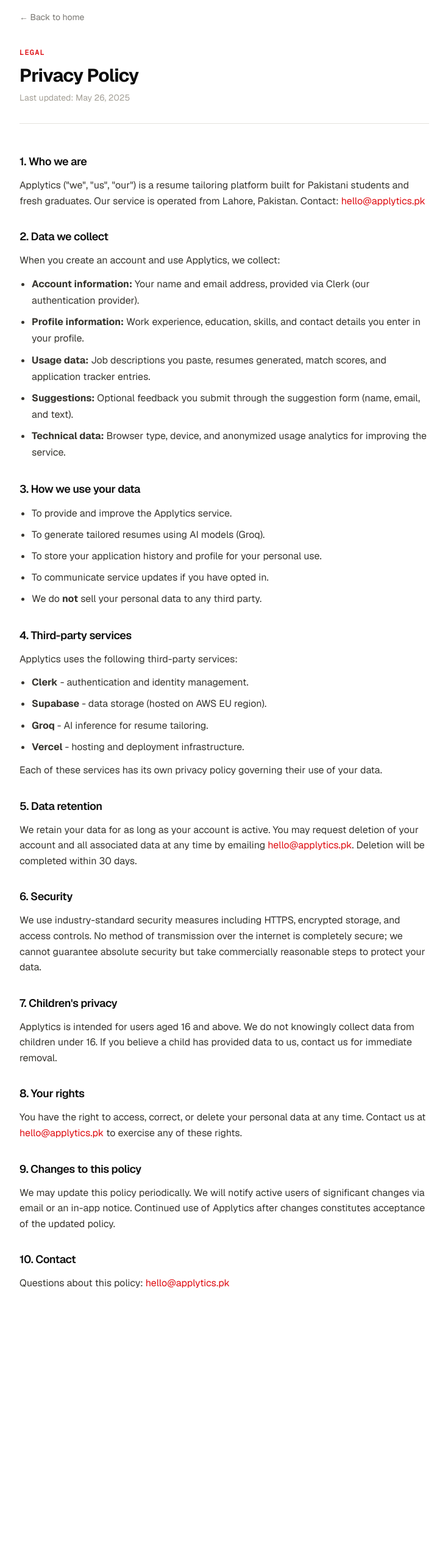
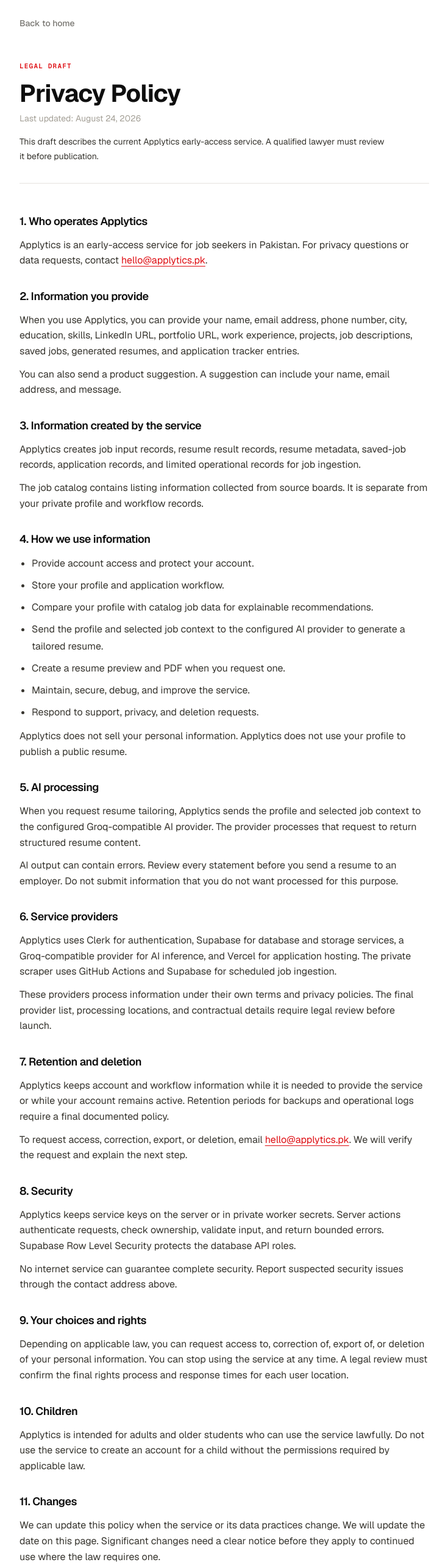
Before and after one commit to mr-ahtashamulhaq/applytics-manus, a Next.js app: page /privacy in a window 1280 px wide. Shown: the part 80-2646 px from the top of the page at 61% size, without its empty margins (272-1007 px from the left). Before the commit the page ends 2293 px from the top, so only its background shows below. Built offline with nearby package versions, Linux system fonts and the light colour scheme; no server answers.

Commit message:
Draft legal pages

```diff
--- a/app/privacy/page.tsx
+++ b/app/privacy/page.tsx
@@ -2,109 +2,97 @@
 import Link from 'next/link'
 
 export const metadata: Metadata = {
-  title: 'Applytics',
-  description: 'How Applytics collects, stores, and uses your personal data.',
+  title: 'Privacy Policy',
+  description: 'How Applytics collects, uses, stores, and protects information during early access.',
+}
+
+const updated = 'August 24, 2026'
+
+function Section({ title, children }: { title: string; children: React.ReactNode }) {
+  return (
+    <section>
+      <h2 className="mb-3 text-lg font-semibold" style={{ color: 'var(--ink-deep)' }}>{title}</h2>
+      <div className="flex flex-col gap-3">{children}</div>
+    </section>
+  )
 }
 
 export default function PrivacyPage() {
-  const updated = 'May 26, 2025'
-
   return (
     <main className="min-h-[100dvh]" style={{ background: 'var(--canvas)' }}>
-      <div className="max-w-[720px] mx-auto px-6 py-24">
-        {/* Back */}
-        <Link
-          href="/"
-          className="inline-flex items-center gap-1.5 text-sm mb-10 transition-colors"
-          style={{ color: 'var(--steel)' }}
-        >
-          &larr; Back to home
-        </Link>
+      <div className="mx-auto max-w-[720px] px-6 py-20 md:py-24">
+        <Link href="/" className="mb-10 inline-flex min-h-11 items-center text-sm font-medium" style={{ color: 'var(--steel)' }}>Back to home</Link>
+        <header className="mb-12 border-b pb-8" style={{ borderColor: 'var(--hairline)' }}>
+          <p className="text-label mb-3" style={{ color: 'var(--brand-red)' }}>Legal draft</p>
+          <h1 className="text-h1" style={{ color: 'var(--ink-deep)' }}>Privacy Policy</h1>
+          <p className="mt-2 text-sm" style={{ color: 'var(--stone)' }}>Last updated: {updated}</p>
+          <p className="mt-4 text-sm leading-6" style={{ color: 'var(--charcoal)' }}>This draft describes the current Applytics early-access service. A qualified lawyer must review it before publication.</p>
+        </header>
 
-        {/* Header */}
-        <div className="mb-12" style={{ borderBottom: '1px solid var(--hairline)', paddingBottom: '32px' }}>
-          <p className="text-xs font-semibold uppercase tracking-widest mb-3" style={{ color: 'var(--brand-red)', fontFamily: 'var(--font-geist-mono)' }}>
-            Legal
-          </p>
-          <h1 className="text-3xl font-bold mb-2" style={{ color: 'var(--ink-deep)', letterSpacing: '-0.75px' }}>
-            Privacy Policy
-          </h1>
-          <p className="text-sm" style={{ color: 'var(--stone)' }}>Last updated: {updated}</p>
-        </div>
+        <div className="flex flex-col gap-8 text-base leading-7" style={{ color: 'var(--charcoal)' }}>
+          <Section title="1. Who operates Applytics">
+            <p>Applytics is an early-access service for job seekers in Pakistan. For privacy questions or data requests, contact <a href="mailto:hello@applytics.pk" className="underline underline-offset-4" style={{ color: 'var(--brand-red)' }}>hello@applytics.pk</a>.</p>
+          </Section>
 
-        {/* Content */}
-        <div className="flex flex-col gap-8" style={{ color: 'var(--charcoal)', lineHeight: 1.7 }}>
+          <Section title="2. Information you provide">
+            <p>When you use Applytics, you can provide your name, email address, phone number, city, education, skills, LinkedIn URL, portfolio URL, work experience, projects, job descriptions, saved jobs, generated resumes, and application tracker entries.</p>
+            <p>You can also send a product suggestion. A suggestion can include your name, email address, and message.</p>
+          </Section>
 
-          <section>
-            <h2 className="text-lg font-semibold mb-3" style={{ color: 'var(--ink-deep)' }}>1. Who we are</h2>
-            <p>Applytics (&quot;we&quot;, &quot;us&quot;, &quot;our&quot;) is a resume tailoring platform built for Pakistani students and fresh graduates. Our service is operated from Lahore, Pakistan. Contact: <a href="mailto:hello@applytics.pk" style={{ color: 'var(--brand-red)' }}>hello@applytics.pk</a></p>
-          </section>
+          <Section title="3. Information created by the service">
+            <p>Applytics creates job input records, resume result records, resume metadata, saved-job records, application records, and limited operational records for job ingestion.</p>
+            <p>The job catalog contains listing information collected from source boards. It is separate from your private profile and workflow records.</p>
+          </Section>
 
-          <section>
-            <h2 className="text-lg font-semibold mb-3" style={{ color: 'var(--ink-deep)' }}>2. Data we collect</h2>
-            <p className="mb-3">When you create an account and use Applytics, we collect:</p>
-            <ul className="flex flex-col gap-2" style={{ paddingLeft: '20px', listStyleType: 'disc' }}>
-              <li><strong>Account information:</strong> Your name and email address, provided via Clerk (our authentication provider).</li>
-              <li><strong>Profile information:</strong> Work experience, education, skills, and contact details you enter in your profile.</li>
-              <li><strong>Usage data:</strong> Job descriptions you paste, resumes generated, match scores, and application tracker entries.</li>
-              <li><strong>Suggestions:</strong> Optional feedback you submit through the suggestion form (name, email, and text).</li>
-              <li><strong>Technical data:</strong> Browser type, device, and anonymized usage analytics for improving the service.</li>
+          <Section title="4. How we use information">
+            <ul className="list-disc space-y-2 pl-5">
+              <li>Provide account access and protect your account.</li>
+              <li>Store your profile and application workflow.</li>
+              <li>Compare your profile with catalog job data for explainable recommendations.</li>
+              <li>Send the profile and selected job context to the configured AI provider to generate a tailored resume.</li>
+              <li>Create a resume preview and PDF when you request one.</li>
+              <li>Maintain, secure, debug, and improve the service.</li>
+              <li>Respond to support, privacy, and deletion requests.</li>
             </ul>
-          </section>
+            <p>Applytics does not sell your personal information. Applytics does not use your profile to publish a public resume.</p>
+          </Section>
 
-          <section>
-            <h2 className="text-lg font-semibold mb-3" style={{ color: 'var(--ink-deep)' }}>3. How we use your data</h2>
-            <ul className="flex flex-col gap-2" style={{ paddingLeft: '20px', listStyleType: 'disc' }}>
-              <li>To provide and improve the Applytics service.</li>
-              <li>To generate tailored resumes using AI models (Groq).</li>
-              <li>To store your application history and profile for your personal use.</li>
-              <li>To communicate service updates if you have opted in.</li>
-              <li>We do <strong>not</strong> sell your personal data to any third party.</li>
-            </ul>
-          </section>
+          <Section title="5. AI processing">
+            <p>When you request resume tailoring, Applytics sends the profile and selected job context to the configured Groq-compatible AI provider. The provider processes that request to return structured resume content.</p>
+            <p>AI output can contain errors. Review every statement before you send a resume to an employer. Do not submit information that you do not want processed for this purpose.</p>
+          </Section>
 
-          <section>
-            <h2 className="text-lg font-semibold mb-3" style={{ color: 'var(--ink-deep)' }}>4. Third-party services</h2>
-            <p className="mb-3">Applytics uses the following third-party services:</p>
-            <ul className="flex flex-col gap-2" style={{ paddingLeft: '20px', listStyleType: 'disc' }}>
-              <li><strong>Clerk</strong> - authentication and identity management.</li>
-              <li><strong>Supabase</strong> - data storage (hosted on AWS EU region).</li>
-              <li><strong>Groq</strong> - AI inference for resume tailoring.</li>
-              <li><strong>Vercel</strong> - hosting and deployment infrastructure.</li>
-            </ul>
-            <p className="mt-3">Each of these services has its own privacy policy governing their use of your data.</p>
-          </section>
+          <Section title="6. Service providers">
+            <p>Applytics uses Clerk for authentication, Supabase for database and storage services, a Groq-compatible provider for AI inference, and Vercel for application hosting. The private scraper uses GitHub Actions and Supabase for scheduled job ingestion.</p>
+            <p>These providers process information under their own terms and privacy policies. The final provider list, processing locations, and contractual details require legal review before launch.</p>
+          </Section>
 
-          <section>
-            <h2 className="text-lg font-semibold mb-3" style={{ color: 'var(--ink-deep)' }}>5. Data retention</h2>
-            <p>We retain your data for as long as your account is active. You may request deletion of your account and all associated data at any time by emailing <a href="mailto:hello@applytics.pk" style={{ color: 'var(--brand-red)' }}>hello@applytics.pk</a>. Deletion will be completed within 30 days.</p>
-          </section>
+          <Section title="7. Retention and deletion">
+            <p>Applytics keeps account and workflow information while it is needed to provide the service or while your account remains active. Retention periods for backups and operational logs require a final documented policy.</p>
+            <p>To request access, correction, export, or deletion, email <a href="mailto:hello@applytics.pk" className="underline underline-offset-4" style={{ color: 'var(--brand-red)' }}>hello@applytics.pk</a>. We will verify the request and explain the next step.</p>
+          </Section>
 
-          <section>
-            <h2 className="text-lg font-semibold mb-3" style={{ color: 'var(--ink-deep)' }}>6. Security</h2>
-            <p>We use industry-standard security measures including HTTPS, encrypted storage, and access controls. No method of transmission over the internet is completely secure; we cannot guarantee absolute security but take commercially reasonable steps to protect your data.</p>
-          </section>
+          <Section title="8. Security">
+            <p>Applytics keeps service keys on the server or in private worker secrets. Server actions authenticate requests, check ownership, validate input, and return bounded errors. Supabase Row Level Security protects the database API roles.</p>
+            <p>No internet service can guarantee complete security. Report suspected security issues through the contact address above.</p>
+          </Section>
 
-          <section>
-            <h2 className="text-lg font-semibold mb-3" style={{ color: 'var(--ink-deep)' }}>7. Children&apos;s privacy</h2>
-            <p>Applytics is intended for users aged 16 and above. We do not knowingly collect data from children under 16. If you believe a child has provided data to us, contact us for immediate removal.</p>
-          </section>
+          <Section title="9. Your choices and rights">
+            <p>Depending on applicable law, you can request access to, correction of, export of, or deletion of your personal information. You can stop using the service at any time. A legal review must confirm the final rights process and response times for each user location.</p>
+          </Section>
 
-          <section>
-            <h2 className="text-lg font-semibold mb-3" style={{ color: 'var(--ink-deep)' }}>8. Your rights</h2>
-            <p>You have the right to access, correct, or delete your personal data at any time. Contact us at <a href="mailto:hello@applytics.pk" style={{ color: 'var(--brand-red)' }}>hello@applytics.pk</a> to exercise any of these rights.</p>
-          </section>
+          <Section title="10. Children">
+            <p>Applytics is intended for adults and older students who can use the service lawfully. Do not use the service to create an account for a child without the permissions required by applicable law.</p>
+          </Section>
 
-          <section>
-            <h2 className="text-lg font-semibold mb-3" style={{ color: 'var(--ink-deep)' }}>9. Changes to this policy</h2>
-            <p>We may update this policy periodically. We will notify active users of significant changes via email or an in-app notice. Continued use of Applytics after changes constitutes acceptance of the updated policy.</p>
-          </section>
+          <Section title="11. Changes">
+            <p>We can update this policy when the service or its data practices change. We will update the date on this page. Significant changes need a clear notice before they apply to continued use where the law requires one.</p>
+          </Section>
 
-          <section>
-            <h2 className="text-lg font-semibold mb-3" style={{ color: 'var(--ink-deep)' }}>10. Contact</h2>
-            <p>Questions about this policy: <a href="mailto:hello@applytics.pk" style={{ color: 'var(--brand-red)' }}>hello@applytics.pk</a></p>
-          </section>
-
+          <Section title="12. Contact">
+            <p>Send privacy questions and data requests to <a href="mailto:hello@applytics.pk" className="underline underline-offset-4" style={{ color: 'var(--brand-red)' }}>hello@applytics.pk</a>.</p>
+            <p><Link href="/terms" className="underline underline-offset-4" style={{ color: 'var(--brand-red)' }}>Read the Terms of Use</Link>.</p>
+          </Section>
         </div>
       </div>
     </main>
--- /dev/null
+++ b/app/terms/page.tsx
@@ -0,0 +1,93 @@
+import type { Metadata } from 'next'
+import Link from 'next/link'
+
+export const metadata: Metadata = {
+  title: 'Terms of Use',
+  description: 'Terms for using Applytics during the early-access period.',
+}
+
+const updated = 'August 24, 2026'
+
+function Section({ title, children }: { title: string; children: React.ReactNode }) {
+  return (
+    <section>
+      <h2 className="mb-3 text-lg font-semibold" style={{ color: 'var(--ink-deep)' }}>{title}</h2>
+      <div className="flex flex-col gap-3">{children}</div>
+    </section>
+  )
+}
+
+export default function TermsPage() {
+  return (
+    <main className="min-h-[100dvh]" style={{ background: 'var(--canvas)' }}>
+      <div className="mx-auto max-w-[720px] px-6 py-20 md:py-24">
+        <Link href="/" className="mb-10 inline-flex min-h-11 items-center text-sm font-medium" style={{ color: 'var(--steel)' }}>Back to home</Link>
+        <header className="mb-12 border-b pb-8" style={{ borderColor: 'var(--hairline)' }}>
+          <p className="text-label mb-3" style={{ color: 'var(--brand-red)' }}>Legal draft</p>
+          <h1 className="text-h1" style={{ color: 'var(--ink-deep)' }}>Terms of Use</h1>
+          <p className="mt-2 text-sm" style={{ color: 'var(--stone)' }}>Last updated: {updated}</p>
+          <p className="mt-4 text-sm leading-6" style={{ color: 'var(--charcoal)' }}>This draft describes the current Applytics early-access service. A qualified lawyer must review it before publication.</p>
+        </header>
+
+        <div className="flex flex-col gap-8 text-base leading-7" style={{ color: 'var(--charcoal)' }}>
+          <Section title="1. About these terms">
+            <p>These Terms of Use govern your use of Applytics, an early-access service for job seekers in Pakistan. By using the service, you agree to these terms. If you do not agree, do not use the service.</p>
+          </Section>
+
+          <Section title="2. Early access">
+            <p>Applytics is under active development. Features, source coverage, availability, and stored data behavior can change. The early-access service is provided without a promise of continuous availability.</p>
+            <p>Applytics is free during early access. These terms do not create a promise about future pricing, quotas, support, or feature availability.</p>
+          </Section>
+
+          <Section title="3. Your account">
+            <p>You are responsible for the information that you provide and for activity under your account. Keep your authentication details private. Tell us if you believe that someone used your account without permission.</p>
+            <p>You must provide information that you have the right to use. Do not upload or paste confidential information that you are not authorized to process.</p>
+          </Section>
+
+          <Section title="4. Acceptable use">
+            <p>You must not use Applytics to break the law, impersonate another person, access another user&apos;s data, probe or attack the service, bypass access controls, overload the service, or submit malicious content.</p>
+            <p>You must not use automated access against job boards or the Applytics application unless the applicable terms and documentation allow it. Job-source access is controlled by the private scraper and its source-specific rules.</p>
+          </Section>
+
+          <Section title="5. Job listings">
+            <p>Applytics displays job listings collected from external source boards. Listing details can be incomplete, stale, removed, or inaccurate. Applytics does not employ the listed companies and does not guarantee that a role is open.</p>
+            <p>Open the source listing before you apply. You are responsible for checking the employer, role, location, deadline, and application instructions.</p>
+          </Section>
+
+          <Section title="6. AI resumes and PDFs">
+            <p>Applytics uses an AI provider to rewrite profile content for a selected job. The service uses validation checks, but AI output can still be wrong, incomplete, or unsuitable.</p>
+            <p>You must review every resume statement, number, date, skill, and employer before use. Applytics does not guarantee ATS results, an interview, an offer, or employment.</p>
+            <p>A generated PDF is a convenience output. You are responsible for its final content, format, accuracy, and submission.</p>
+          </Section>
+
+          <Section title="7. Your content and feedback">
+            <p>You retain your rights in the profile, job descriptions, notes, and other content that you provide. You give Applytics the limited permission needed to store, process, and display that content to provide the requested service.</p>
+            <p>If you send a suggestion, you allow Applytics to use it to operate and improve the service without identifying you publicly unless you agree separately.</p>
+          </Section>
+
+          <Section title="8. Third-party services">
+            <p>Applytics depends on services such as Clerk, Supabase, the configured AI provider, Vercel, GitHub Actions, and external job boards. Their availability and terms can affect Applytics. Their terms apply to the services that they provide.</p>
+          </Section>
+
+          <Section title="9. Suspension and termination">
+            <p>We can suspend or end access when necessary to protect users, the service, a provider, or a source board, or when you breach these terms. You can stop using the service at any time.</p>
+            <p>Deletion requests and data retention follow the <Link href="/privacy" className="underline underline-offset-4" style={{ color: 'var(--brand-red)' }}>Privacy Policy</Link>. The final deletion and export process requires legal and operational review.</p>
+          </Section>
+
+          <Section title="10. Disclaimers and liability">
+            <p>To the extent permitted by law, Applytics is provided as available and without warranties that the service will be uninterrupted, accurate, secure, or fit for a particular purpose.</p>
+            <p>To the extent permitted by law, Applytics is not responsible for losses caused by external job boards, AI output, user-provided content, missed deadlines, application decisions, or service interruptions. The final liability limits and governing law require qualified legal review.</p>
+          </Section>
+
+          <Section title="11. Changes to these terms">
+            <p>We can update these terms when the service changes. We will update the date on this page. Significant changes need a clear notice before they apply where the law requires one.</p>
+          </Section>
+
+          <Section title="12. Contact">
+            <p>Send questions about these terms to <a href="mailto:hello@applytics.pk" className="underline underline-offset-4" style={{ color: 'var(--brand-red)' }}>hello@applytics.pk</a>.</p>
+          </Section>
+        </div>
+      </div>
+    </main>
+  )
+}
--- a/components/landing/Footer.tsx
+++ b/components/landing/Footer.tsx
@@ -12,6 +12,7 @@
   Company: [
     { label: 'About', href: '/#mission' },
     { label: 'Privacy Policy', href: '/privacy' },
+    { label: 'Terms of Use', href: '/terms' },
     { label: 'Contact', href: 'mailto:hello@applytics.online' },
   ],
   Account: [
```
Also changed, not shown: 1 other file (tests, documents, lock files or other folders).
